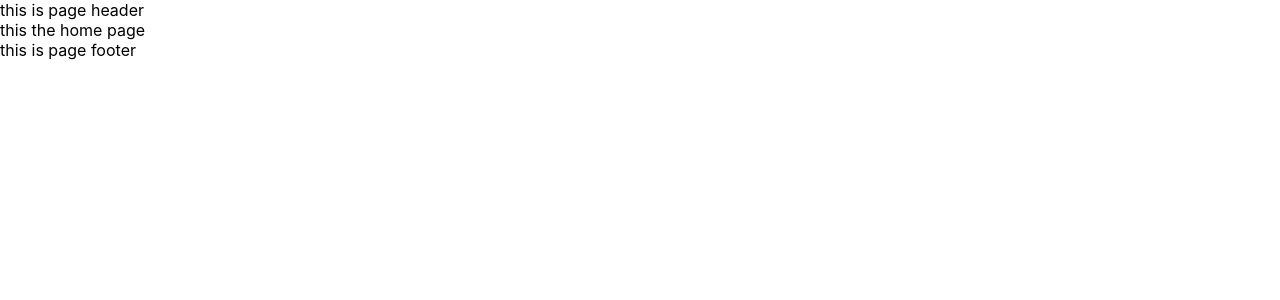
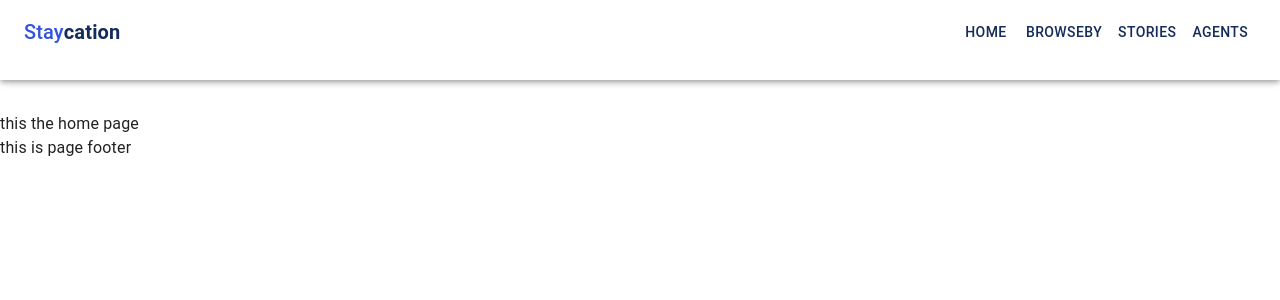
Before and after one commit to MohammadGhawadrah/Stayction, a React (Create React App) app: page / in a window 1280 px wide. Shown: the top 300 px of the page. Built offline with nearby package versions, Linux system fonts and the light colour scheme.

Commit message:
adding navBar in the header

```diff
--- a/package.json
+++ b/package.json
@@ -3,9 +3,14 @@
   "version": "0.1.0",
   "private": true,
   "dependencies": {
+    "@emotion/react": "^11.11.0",
+    "@emotion/styled": "^11.11.0",
+    "@mui/icons-material": "^5.11.16",
+    "@mui/material": "^5.12.3",
     "@testing-library/jest-dom": "^5.16.5",
     "@testing-library/react": "^13.4.0",
     "@testing-library/user-event": "^13.5.0",
+    "express": "^4.18.2",
     "react": "^18.2.0",
     "react-dom": "^18.2.0",
     "react-router-dom": "^6.11.1",
--- a/src/App.js
+++ b/src/App.js
@@ -1,11 +1,27 @@
-
 import './App.css';
 import Router from './Route';
+import { createTheme } from '@mui/material/styles';
+import { ThemeProvider } from '@mui/material'
+import { purple } from '@mui/material/colors'
+const theme = createTheme({
+  palette: {
+    primary: {
+      main: '#152C5B'
+    },
+    secondary: {
+      main: '#3252DF'
+    },
+    action:{
+      hover: purple
+  }
+  }
+
+})
 function App() {
   return (
-    <div >
+    <ThemeProvider theme={theme}>
       <Router />
-    </div>
+    </ThemeProvider>
   );
 }
 
--- a/src/Component/Header/indx.js
+++ b/src/Component/Header/indx.js
@@ -1,11 +1,116 @@
-import React from 'react'
+import * as React from 'react';
+import PropTypes from 'prop-types';
+import AppBar from '@mui/material/AppBar';
+import Box from '@mui/material/Box';
+import CssBaseline from '@mui/material/CssBaseline';
+import Divider from '@mui/material/Divider';
+import Drawer from '@mui/material/Drawer';
+import IconButton from '@mui/material/IconButton';
+import List from '@mui/material/List';
+import ListItem from '@mui/material/ListItem';
+import ListItemButton from '@mui/material/ListItemButton';
+import ListItemText from '@mui/material/ListItemText';
+import MenuIcon from '@mui/icons-material/Menu';
+import Toolbar from '@mui/material/Toolbar';
+import Typography from '@mui/material/Typography';
+import Button from '@mui/material/Button';
+import style from './style.module.css';
 
-function Header() {
+const drawerWidth = 240;
+const navItems = ['Home', 'Browseby', 'Stories', 'Agents'];
+
+function DrawerAppBar(props) {
+    const { window } = props;
+    const [mobileOpen, setMobileOpen] = React.useState(false);
+
+    const handleDrawerToggle = () => {
+        setMobileOpen((prevState) => !prevState);
+    };
+
+    const drawer = (
+        <Box onClick={handleDrawerToggle} sx={{ textAlign: 'center' }}>
+            <Typography variant="h6" color="secondary" sx={{ my: 2 }}>
+                Stay<b>cation</b>
+            </Typography>
+            <Divider />
+            <List >
+                {navItems.map((item) => (
+                    <ListItem key={item} disablePadding>
+                        <ListItemButton sx={{ textAlign: 'center' }}>
+                            <ListItemText primary={item} />
+                        </ListItemButton>
+                    </ListItem>
+                ))}
+            </List>
+        </Box>
+    );
+
+    const container = window !== undefined ? () => window().document.body : undefined;
+
     return (
-        <div>
-            this is Header
-        </div>
-    )
+        <Box sx={{ display: 'flex' }}>
+            <CssBaseline />
+            <AppBar component="nav" sx={{ backgroundColor: "#fff", height: 80 }}>
+                <Toolbar>
+                    <IconButton
+                        color="secondary"
+                        aria-label="open drawer"
+                        edge="start"
+                        onClick={handleDrawerToggle}
+                        sx={{ mr: 2, display: { sm: 'none' } }}
+                    >
+                        <MenuIcon />
+                    </IconButton>
+                    <Typography
+                        variant="h6"
+                        component="div"
+                        color="secondary"
+                        sx={{ flexGrow: 1, display: { xs: 'none', sm: 'block' } }}
+                    >
+                        Stay<b>cation</b>
+                    </Typography>
+                    <Box
+
+                        sx={{ display: { xs: 'none', sm: 'block' } }}>
+                        {navItems.map((item) => (
+                            <Button key={item} color="primary">
+                                {item}
+                            </Button>
+                        ))}
+                    </Box>
+                </Toolbar>
+            </AppBar>
+            <Box component="nav" >
+                <Drawer
+                    color="primary"
+                    container={container}
+                    variant="temporary"
+                    open={mobileOpen}
+                    onClose={handleDrawerToggle}
+                    ModalProps={{
+                        keepMounted: true, // Better open performance on mobile.
+                    }}
+                    sx={{
+                        display: { xs: 'block', sm: 'none' },
+                        '& .MuiDrawer-paper': { boxSizing: 'border-box', width: drawerWidth },
+                    }}
+                >
+                    {drawer}
+                </Drawer>
+            </Box>
+            <Box component="main" sx={{ p: 3 }}>
+                <Toolbar />
+            </Box>
+        </Box>
+    );
 }
 
-export default Header
+DrawerAppBar.propTypes = {
+    /**
+     * Injected by the documentation to work in an iframe.
+     * You won't need it on your project.
+     */
+    window: PropTypes.func,
+};
+
+export default DrawerAppBar;
--- /dev/null
+++ b/src/Component/Header/style.module.css
@@ -0,0 +1,12 @@
+.DrawerAppBar {
+    display: flex;
+    justify-content: space-around;
+    align-items: flex-end;
+    width: 100%;
+    height: 94px;
+    background-color: beige;
+}
+
+b {
+    color: #152C5B
+}
--- a/src/Pages/Layout/index.js
+++ b/src/Pages/Layout/index.js
@@ -1,9 +1,10 @@
 import React from 'react'
 import { Outlet } from 'react-router-dom'
+import Header from '../../Component/Header/indx'
 function Layout() {
     return (
         <div>
-            <header>this is page header</header>
+            <Header />
             <Outlet />
             <footer>this is page footer</footer>
         </div>
```
Also changed, not shown: 1 other file (tests, documents, lock files or other folders).
